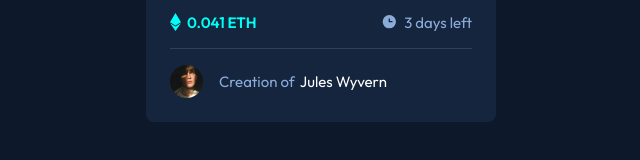
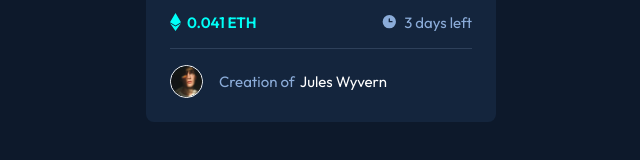
Before and after one commit to redmonkez12/nft-preview-card, a plain HTML site: page index.html in a window 1280 px wide. Shown: the part 562-722 px from the top of the page, 319-959 px from the left. Drawn offline with Linux system fonts and the light colour scheme.

Commit message:
Add avatar border

```diff
--- a/index.html
+++ b/index.html
@@ -11,7 +11,7 @@
     <link rel="stylesheet" href="styles/index.css">
 </head>
 <body>
-<div class="container">
+<main class="container" role="main">
     <div class="card">
         <div class="nft">
             <img src="./images/image-equilibrium.jpg" alt="nft image">
@@ -51,6 +51,6 @@
             </div>
         </div>
     </div>
-</div>
+</main>
 </body>
 </html>
--- a/styles/index.css
+++ b/styles/index.css
@@ -152,6 +152,11 @@ p {
     gap: 5px;
 }
 
+.content .author > img {
+    border: 1px solid var(--white);
+    border-radius: 50%;
+}
+
 .line {
     background-color: var(--bg-dark);
     height: 1px;
```
